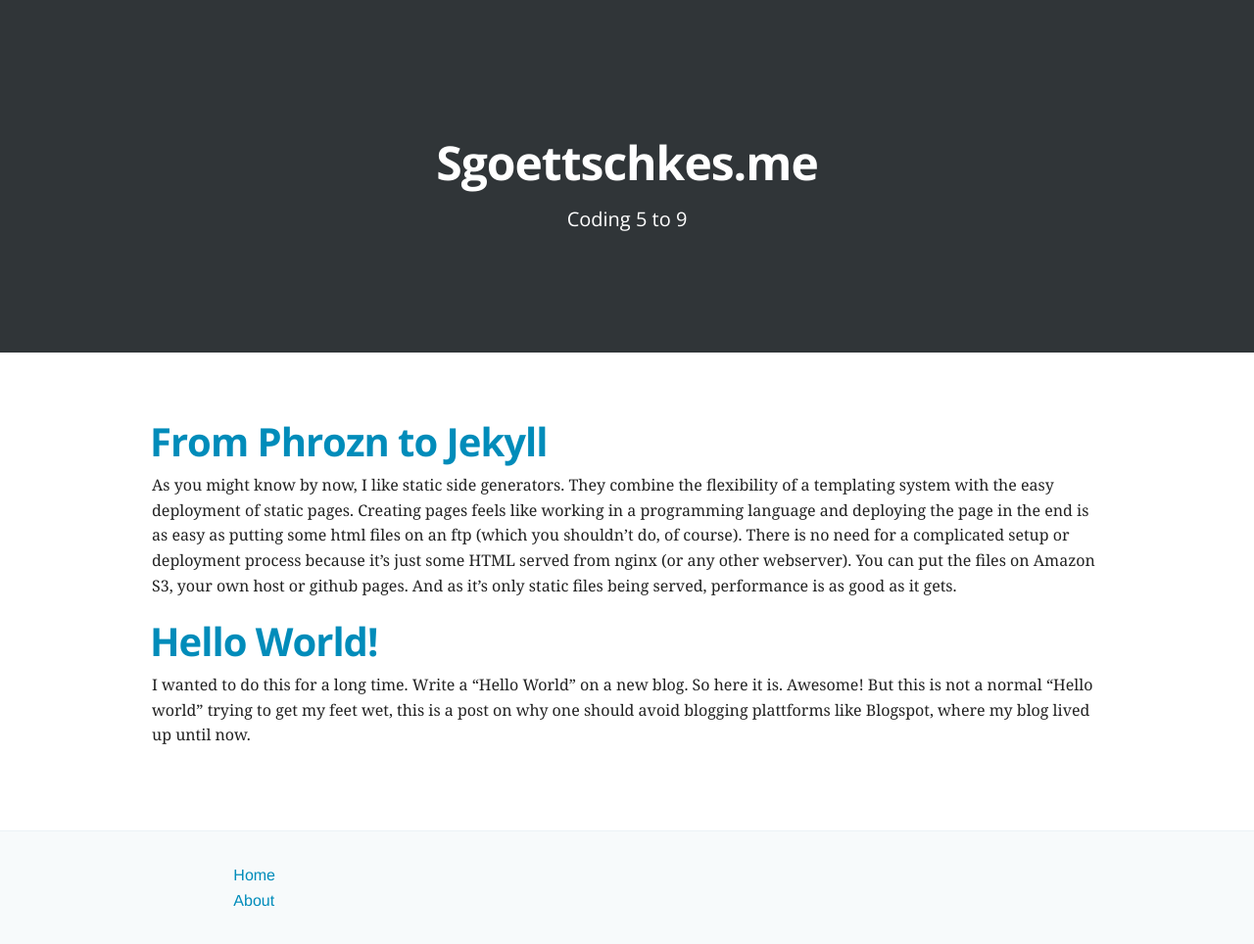
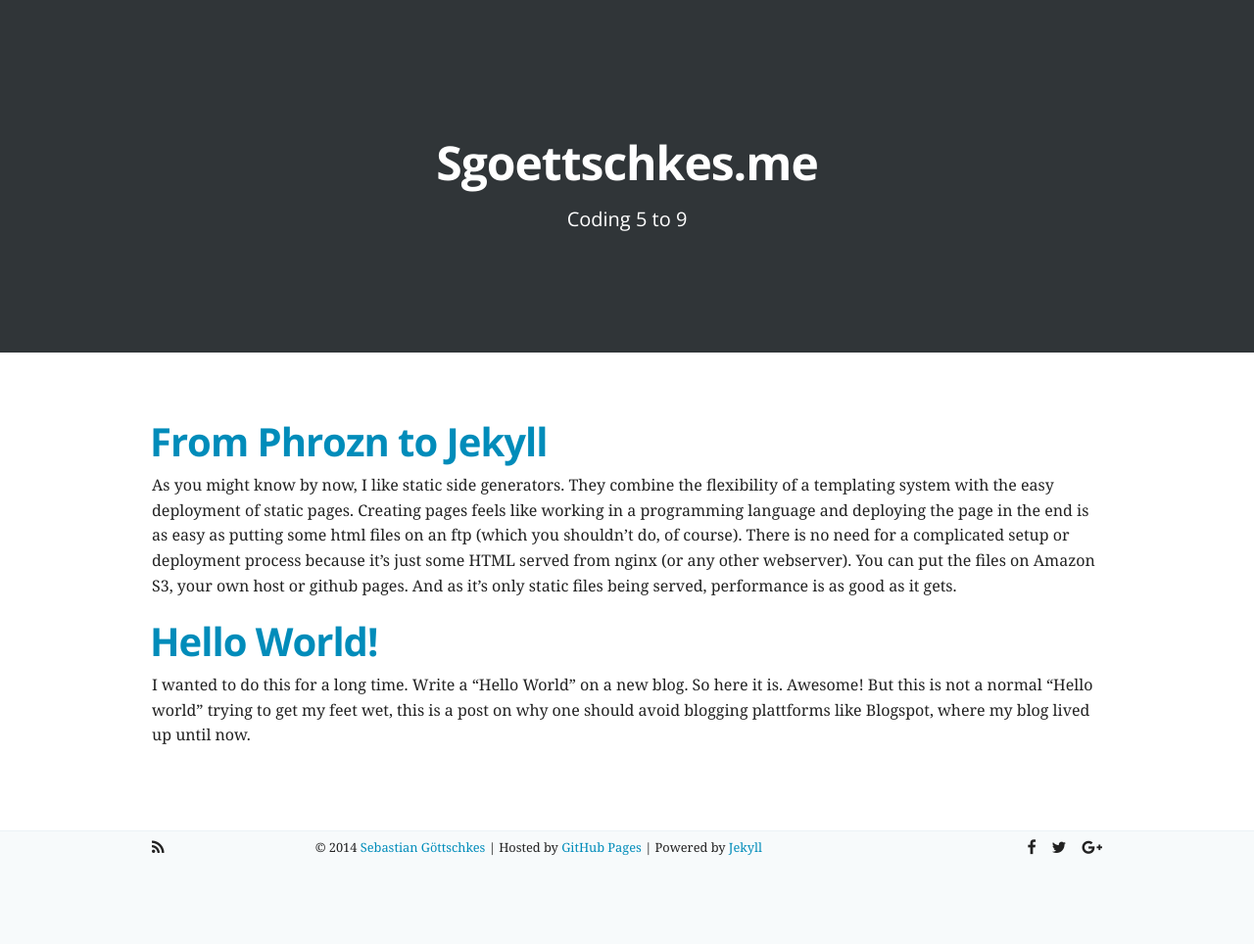
Before and after one commit to Sgoettschkes/sgoettschkes.github.io, a Jekyll site: the page built from index.html, in a window 1280 px wide. Shown: the whole page at 98% size. Built offline with Jekyll 4.4.1, drawn with Linux system fonts in a browser that asks for light colours; nearby versions of some CDN libraries; after the commit the page ends 906 px from its top, so only the background shows below that.

Commit message:
Working on the footer

```diff
--- a/_layouts/default.html
+++ b/_layouts/default.html
@@ -11,7 +11,8 @@
 
         <link rel="stylesheet" type="text/css" media="screen" href="/css/normalize.css" />
         <link rel="stylesheet" type="text/css" media="screen" href="/css/foundation.min.css" />
-        <link rel='stylesheet' type='text/css' media="screen" href='http://fonts.googleapis.com/css?family=Open+Sans:400,700|Noto+Serif' >
+        <link rel="stylesheet" type="text/css" media="screen" href="//fonts.googleapis.com/css?family=Open+Sans:400,700|Noto+Serif" >
+        <link rel="stylesheet" type="text/css" media="screen" href="//netdna.bootstrapcdn.com/font-awesome/4.1.0/css/font-awesome.min.css" >
         <link rel="stylesheet" type="text/css" media="screen" href="/css/main.css" />
 
         <script src="/js/vendor/modernizr.js"></script>
@@ -36,14 +37,25 @@
         </main>
         <footer>
             <div class="row">
-                <div class="small-1 columns">&nbsp;</div>
-                <div class="small-10 columns">
-                    <ul class="no-bullet">
-                        <li><a href="/">Home</a></li>
-                        <li><a href="/about.html">About</a></li>
+                <div class="small-2 medium-2 columns">
+                    <a href="/feed.xml"><i class="fa fa-rss"></i></a>
+                </div>
+                <div class="small-6 medium-8 columns">
+                    <p class="copyright">
+                        &copy; 2014 <a href="/about.html">Sebastian Göttschkes</a>
+                        |
+                        Hosted by <a href="https://pages.github.com/" target="_blank">GitHub Pages</a>
+                        |
+                        Powered by <a href="http://jekyllrb.com/" target="_blank">Jekyll</a>
+                    </p>
+                </div>
+                <div class="small-4 medium-2 columns clearfix">
+                    <ul class="inline-list right">
+                        <li><a href="https://www.facebook.com/sgoettschkes" target="_blank"><i class="fa fa-facebook"></i></a></li>
+                        <li><a href="https://twitter.com/Sgoettschkes" target="_blank"><i class="fa fa-twitter"></i></a></li>
+                        <li><a href="http://gplus.to/sgoettschkes" target="_blank"><i class="fa fa-google-plus"></i></a></li>
                     </ul>
                 </div>
-                <div class="small-1 columns">&nbsp;</div>
             </div>
         </footer>
         <script>
--- a/css/main.scss
+++ b/css/main.scss
@@ -104,15 +104,40 @@ $footer-bg: #F7FAFB;
     }
 
     footer {
-        padding: 1rem 0;
+        padding: 0.5rem 0 1rem 0;
 
         background: $footer-bg no-repeat center center;
 
         border-top: #EBF2F6 1px solid;
 
-        ul {
+        a, a:hover {
+            i {
+                color: #222222;
+            }
+        }
+
+        p.copyright {
+            line-height: 1.3;
+
             margin: 0;
-            padding: 0;
+
+            font-size: 0.8rem;
+        }
+
+        ul.inline-list {
+            margin: 0;
+
+            li {
+                margin: 0 0 0 1rem;
+
+                a {
+                    line-height: 1;
+                }
+
+                &:first-child {
+                    margin: 0;
+                }
+            }
         }
     }
 
@@ -170,7 +195,7 @@ $footer-bg: #F7FAFB;
     }
 
     footer {
-        padding: 2rem 0;
+        padding: 0.5rem 0 2rem 0;
     }
 
     ul.seenon {
```
